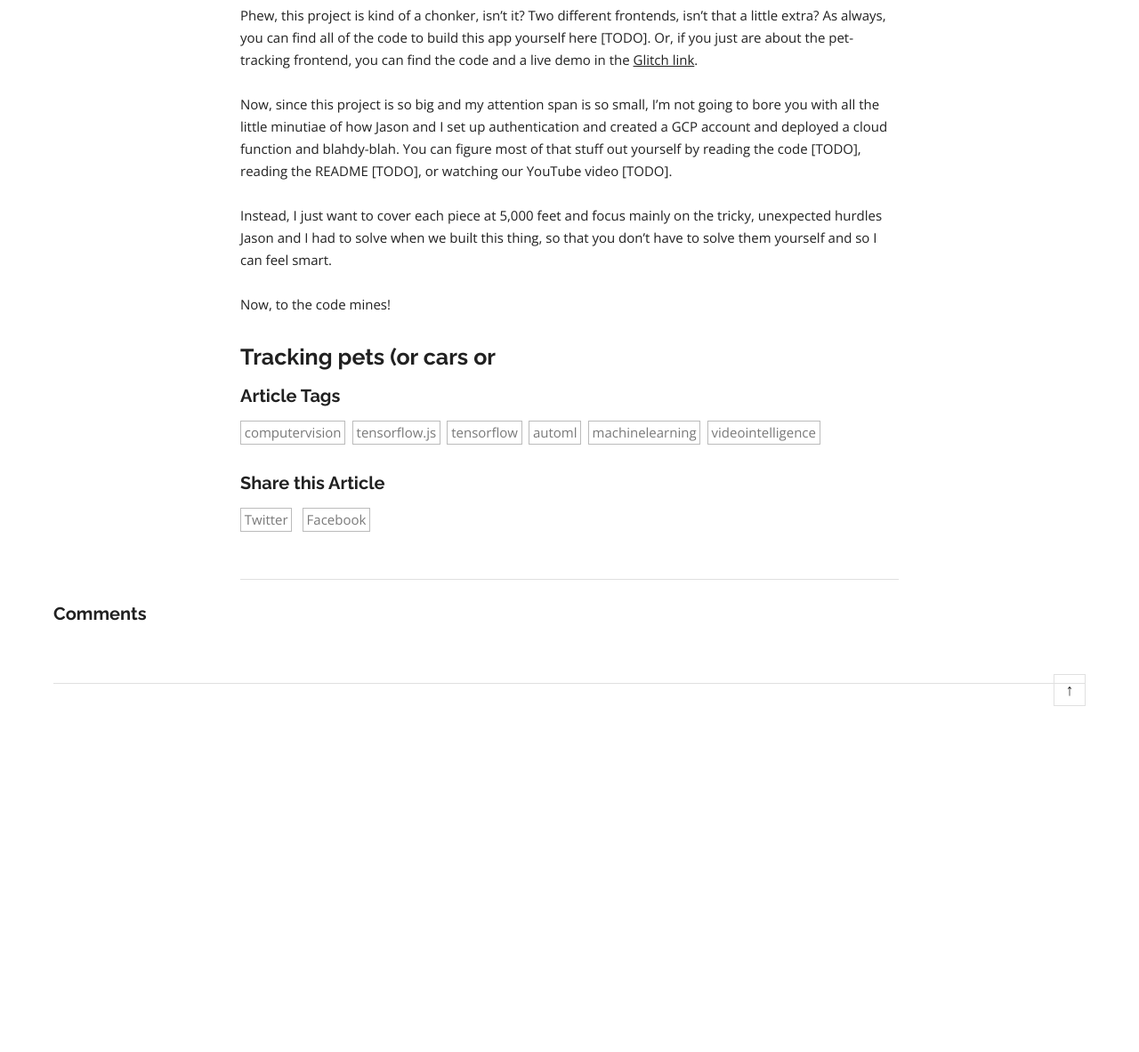
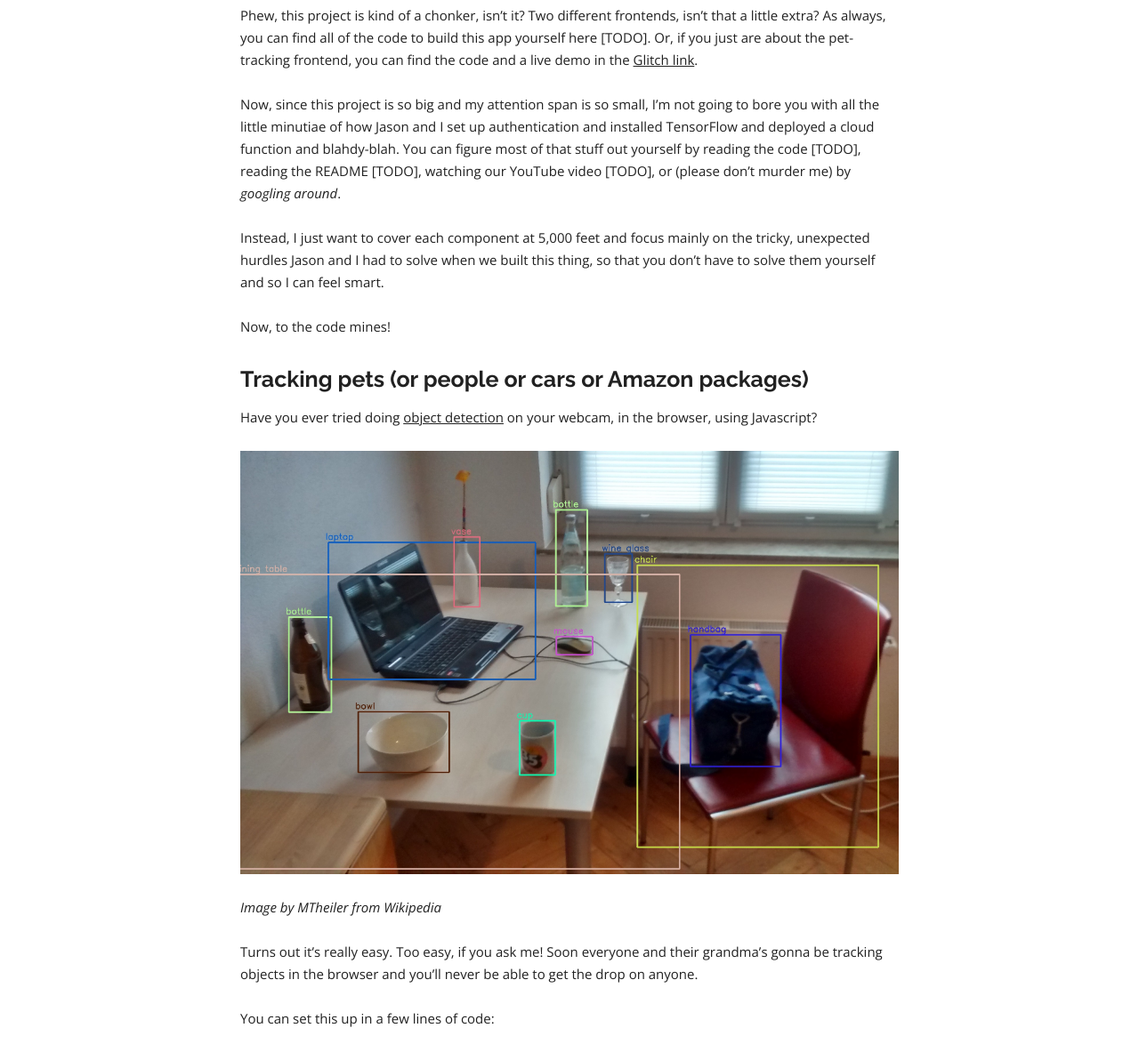
Before and after one commit to dalequark/daleonai, a Jekyll site: the page built from _posts/2021-06-17-privacy-preserving-pet-cam.md, in a window 1280 px wide and 1400 px high, scrolled down 2578 px. Shown: the part 153-1336 px from the top of the window at 89% size. Built offline with Jekyll 4.4.1, drawn with Linux system fonts in a browser that asks for light colours; some web fonts are replaced; a script that is not in the unit is left out; comment, search, counter and statistics services are not loaded; before the commit the page ends 3550 px from its top, so only the background shows below that; grey boxes are pictures that could not be loaded.

Commit message:
Update Blog “2021-06-17-privacy-preserving-pet-cam”

```diff
--- a/_posts/2021-06-17-privacy-preserving-pet-cam.md
+++ b/_posts/2021-06-17-privacy-preserving-pet-cam.md
@@ -49,10 +49,22 @@ Okay, this part is really a "nice-to-have." For PetCam 1.0, we'll use a pre-buil
 
 Phew, this project is kind of a chonker, isn't it? Two different frontends, isn't that a little extra? As always, you can find all of the code to build this app yourself here \[TODO]. Or, if you just are about the pet-tracking frontend, you can find the code and a live demo in the [Glitch link](https://glitch.com/edit/#!/pet-cam?path=README.md%3A1%3A0).
 
-Now, since this project is so big and my attention span is so small, I'm not going to bore you with all the little minutiae of how Jason and I set up authentication and created a GCP account and deployed a cloud function and blahdy-blah. You can figure most of that stuff out yourself by reading the code \[TODO], reading the README \[TODO], or watching our YouTube video \[TODO].
+Now, since this project is so big and my attention span is so small, I'm not going to bore you with all the little minutiae of how Jason and I set up authentication and installed TensorFlow and deployed a cloud function and blahdy-blah. You can figure most of that stuff out yourself by reading the code \[TODO], reading the README \[TODO], watching our YouTube video \[TODO], or (please don't murder me) by *googling around*.
 
-Instead, I just want to cover each piece at 5,000 feet and focus mainly on the tricky, unexpected hurdles Jason and I had to solve when we built this thing, so that you don't have to solve them yourself and so I can feel smart.
+Instead, I just want to cover each component at 5,000 feet and focus mainly on the tricky, unexpected hurdles Jason and I had to solve when we built this thing, so that you don't have to solve them yourself and so I can feel smart.
 
 Now, to the code mines!
 
-## Tracking pets (or cars or
+## Tracking pets (or people or cars or Amazon packages)
+
+Have you ever tried doing [object detection](https://en.wikipedia.org/wiki/Object_detection) on your webcam, in the browser, using Javascript?
+
+![](/images/detected-with-yolo-schreibtisch-mit-objekten.jpg)
+
+*Image by MTheiler from Wikipedia*
+
+Turns out it's really easy. Too easy, if you ask me! Soon everyone and their grandma's gonna be tracking objects in the browser and you'll never be able to get the drop on anyone.
+
+You can set this up in a few lines of code:
+
+<script src="https://gist.github.com/dalequark/c0e9c83e338508a96cc9c12d8d30daf5.js"></script>
```
Also changed, not shown: images/detected-with-yolo-schreibtisch-mit-objekten.jpg (added).
